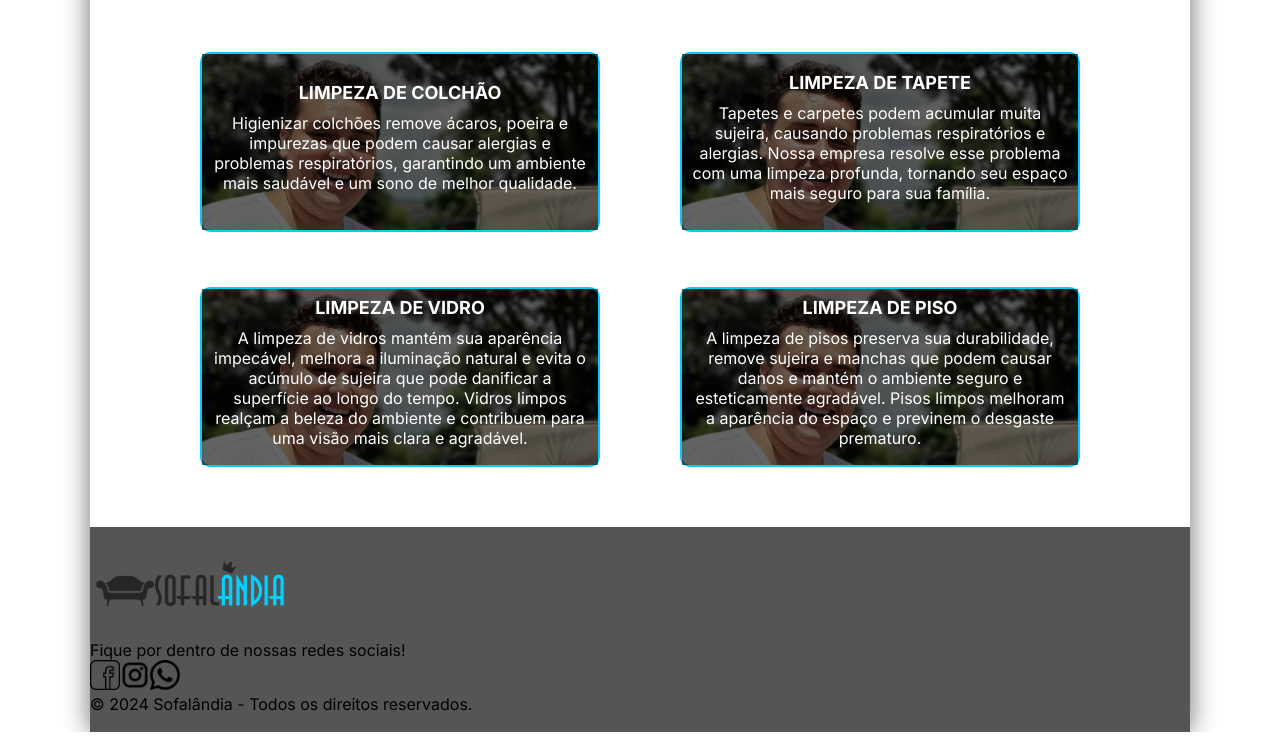
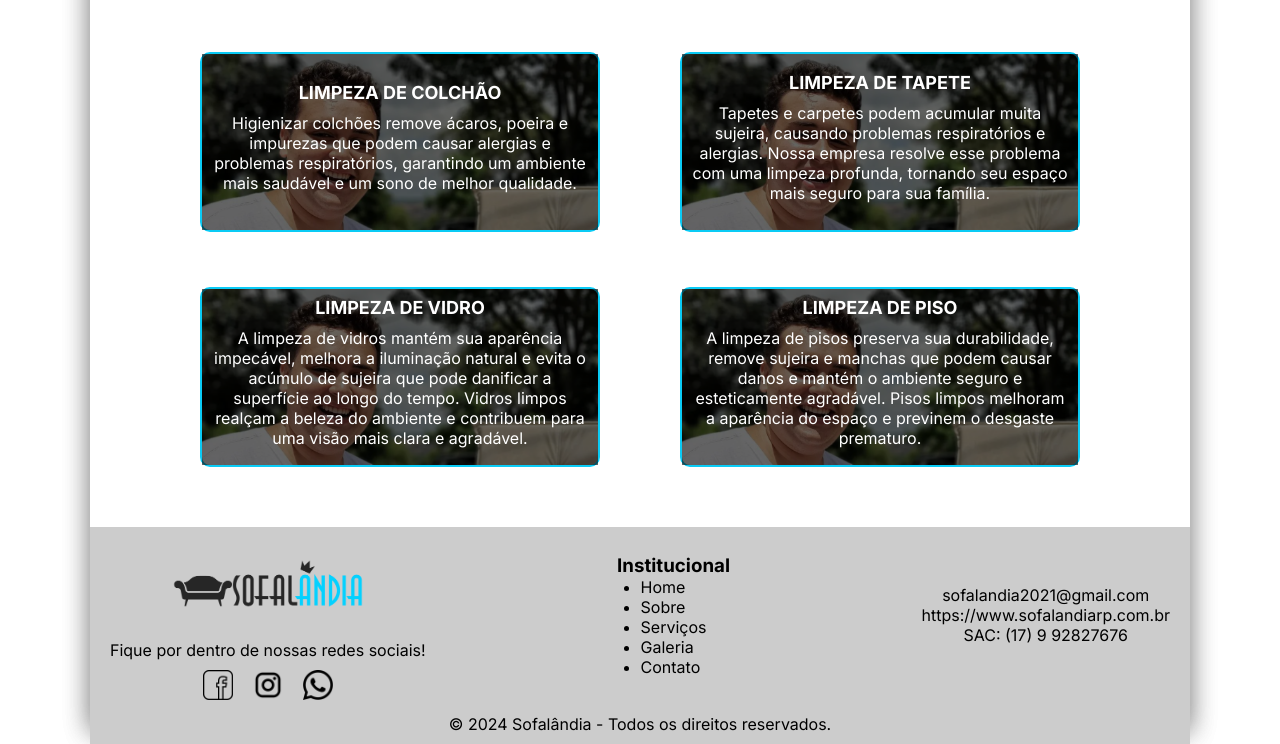
Before and after one commit to GustavoGenari/siteSofalandia, a plain HTML site: page index.html in a window 1280 px wide. Shown: the part 1268-2012 px from the top of the page. Drawn offline with Linux system fonts and the light colour scheme.

Commit message:
criação do rodapé

```diff
--- a/index.html
+++ b/index.html
@@ -6,11 +6,10 @@
     <meta name="viewport" content="width=device-width, initial-scale=1.0">
     <title>Sofalandia</title>
 
+    <link rel="shortcut icon" href="icones/favicon.png" type="image/x-icon">
     <link rel="preconnect" href="https://fonts.googleapis.com">
     <link rel="preconnect" href="https://fonts.gstatic.com" crossorigin>
-    <link
-        href="https://fonts.googleapis.com/css2?family=Inter:ital,opsz,wght@0,14..32,100..900;1,14..32,100..900&display=swap"
-        rel="stylesheet">
+    <link href="https://fonts.googleapis.com/css2?family=Inter:ital,opsz,wght@0,14..32,100..900;1,14..32,100..900&display=swap" rel="stylesheet">
     <link rel="stylesheet" href="style.css">
 </head>
 
@@ -125,13 +124,28 @@
                 <img class="footer-logo" src="icones/SOFALANDIA.png"/>
                 <p>Fique por dentro de nossas redes sociais!</p>
                 <div class="box-socialMedia">
-                    <a href=""><img class="footer-icon" src="icones/facebookIcon.png"/></a>
+                    <a href="https://www.facebook.com/people/Sofal%C3%A2ndia/100088320759268/?mibextid=ZbWKwL" target="_blank"><img class="footer-icon" src="icones/facebookIcon.png"/></a>
                     <a href="https://www.instagram.com/sofalandia/" target="_blank"><img class="footer-icon" src="icones/instagramIcon.png"/></a>
-                    <a href=""><img class="footer-icon" src="icones/whatsappIcon.png"/></a>
+                    <a href="https://wa.me/5517992827676" target="_blank"><img class="footer-icon" src="icones/whatsappIcon.png"/></a>
                 </div>
             </div>
+            <div class="menu-footer">
+                <h3>Institucional</h3>
+                <ul>
+                    <li>Home</li>
+                    <li>Sobre</li>
+                    <li>Serviços</li>
+                    <li>Galeria</li>
+                    <li>Contato</li>
+                </ul>
+            </div>
+            <div class="menu-info">
+                <p>sofalandia2021@gmail.com</p>
+                <p>https://www.sofalandiarp.com.br</p>
+                <p>SAC: (17) 9 92827676</p>
+            </div>
         </section>
-        <section>
+        <section class="copy">
             <p>&copy; 2024 Sofalândia - Todos os direitos reservados.</p>
         </section>
     </footer>
--- a/style.css
+++ b/style.css
@@ -314,21 +314,28 @@ h2 {
 
 /* estilização do FOOTER*/
 footer {
-    background-color: #555;
+    background-color: #CCC;
     width: 1100px;
     height: 400px;
+}
+
+.footer-nav {
+    display: flex;
 }
 
 .box-socialMedia {
     display: flex;
     flex-direction: row;
+    margin-top: 10px;
+    gap: 0px 20px;
 }
 
 .media-nav {
     display: flex;
     flex-direction: column;
     justify-content: center;
-    width: 400px;
+    align-items: center;
+    margin: 0px 20px;
 }
 
 .footer-logo {
@@ -338,3 +345,23 @@ footer {
 .footer-icon {
     width: 30px;
 }
+.menu-footer{
+    display: flex;
+    flex-direction: column;
+    flex: 1;
+    justify-content: center;
+    align-items: center;
+}
+
+.menu-info {
+    display: flex;
+    flex-direction: column;
+    justify-content: center;
+    align-items: center;
+    margin: 0px 20px;
+}
+
+.copy {
+    text-align: center;
+    margin: 10px 0px;
+}
```
Also changed, not shown: icones/favicon.png (added).
